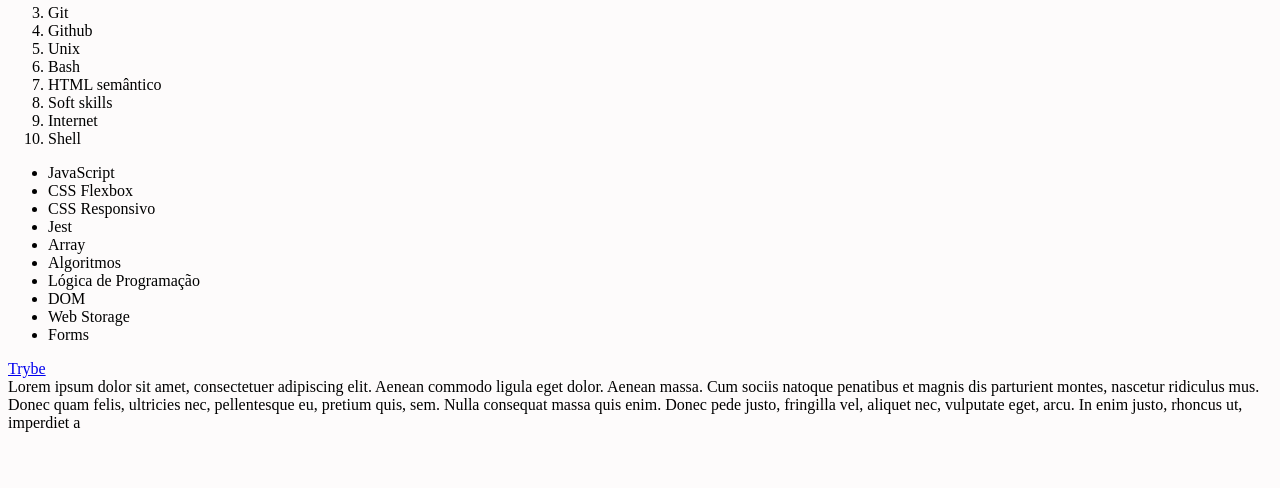
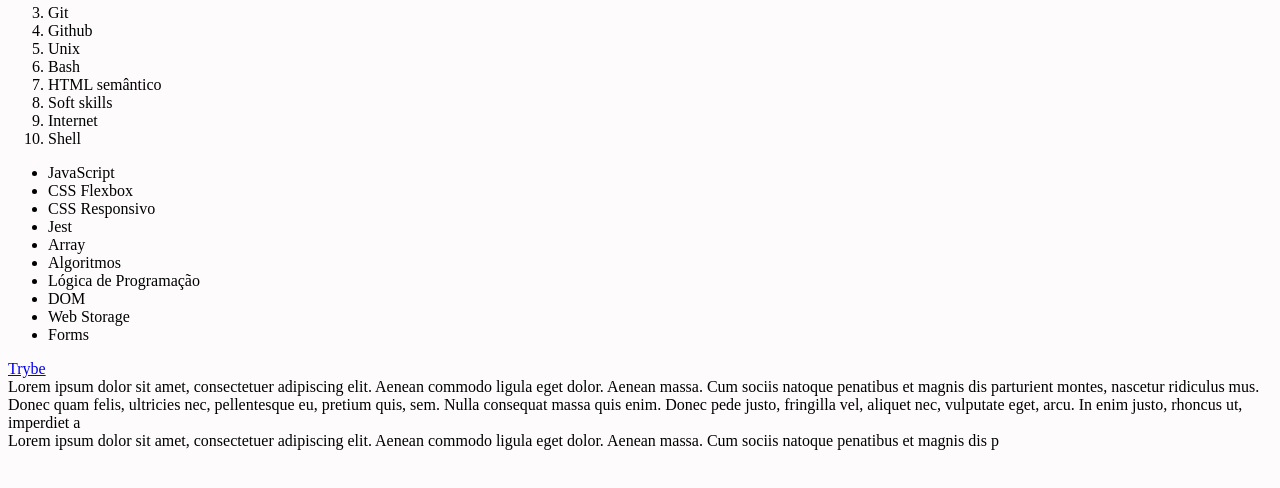
Before and after one commit to mayukuni/lessons-learned, a website: page index.html in a window 1280 px wide. Shown: the part 74-562 px from the top of the page. Drawn offline with Linux system fonts and the light colour scheme.

Commit message:
requisito 9

```diff
--- a/index.html
+++ b/index.html
@@ -53,6 +53,12 @@
     arcu. In enim justo, rhoncus ut, imperdiet a
   </article>
 
+  <aside>
+    Lorem ipsum dolor sit amet, consectetuer adipiscing elit.
+    Aenean commodo ligula eget dolor. Aenean massa. Cum
+    sociis natoque penatibus et magnis dis p
+  </aside>
+
   <footer id="rodape">
   </footer>
 
```
